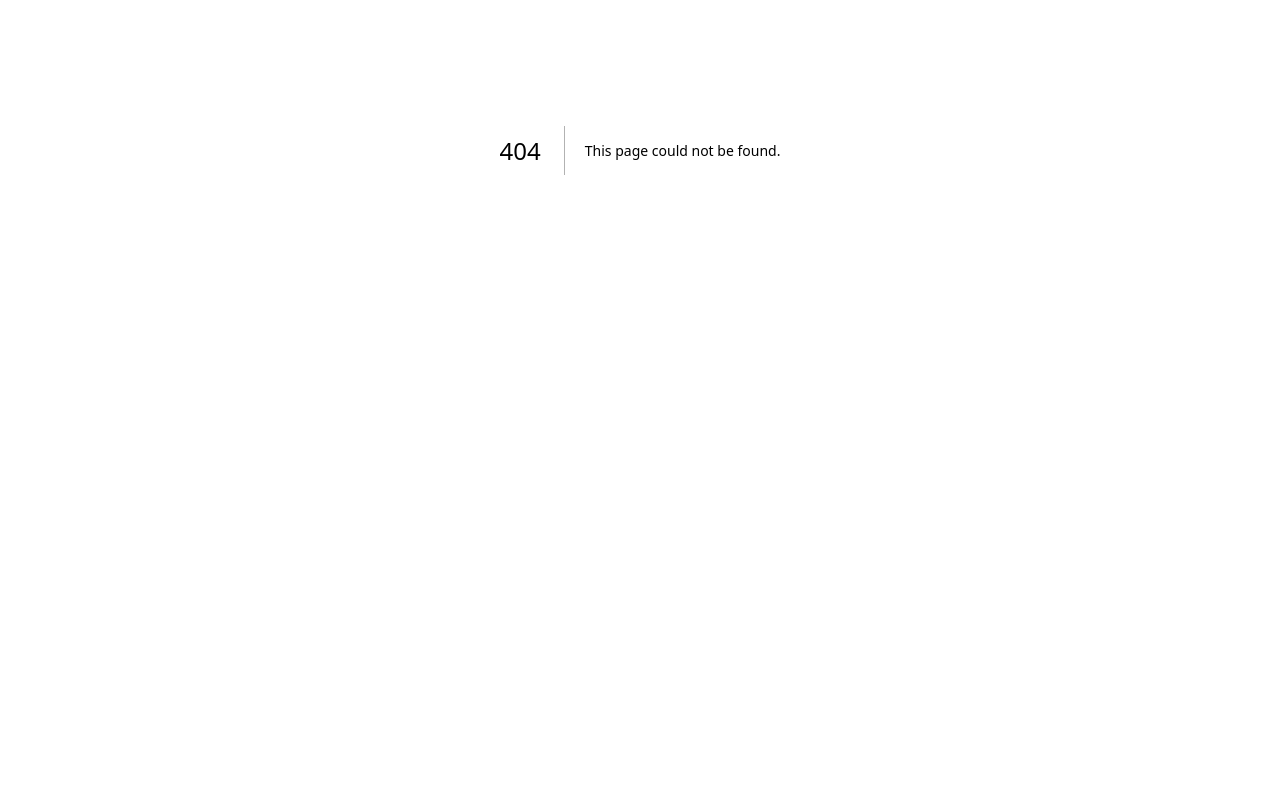
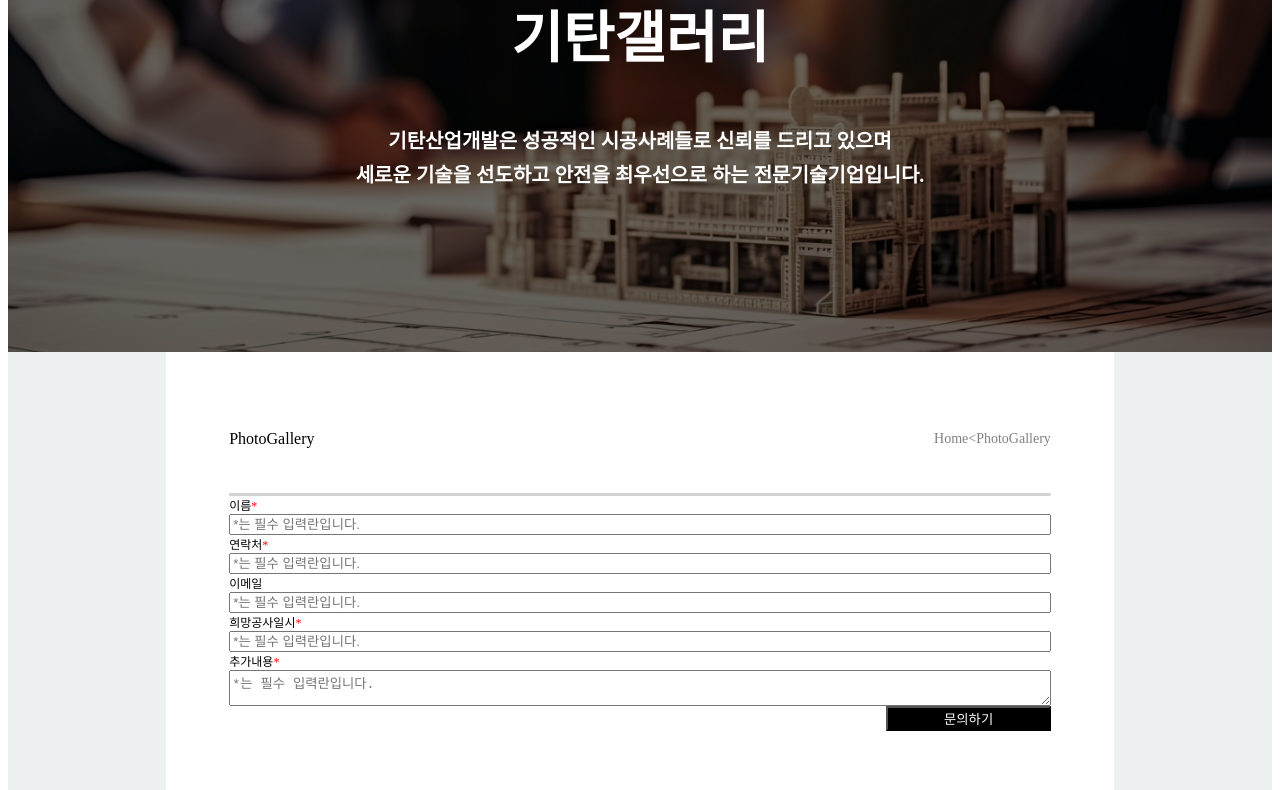
Before and after one commit to HUMBLE25/gittan_homepage, a Next.js app: page /contact in a window 1280 px wide. Before the commit this address had no page. Shown: the part 250-1040 px from the top of the page. Before the commit the page ends 800 px from the top, so only its background shows below. Built offline with nearby package versions, Linux system fonts and the light colour scheme.

Commit message:
CREATE contact page

```diff
--- a/src/components/Header.tsx
+++ b/src/components/Header.tsx
@@ -14,6 +14,7 @@ const Header: React.FC = () => {
                 <Link href="/microPiles" className={styles.menuItem}>사업소개</Link>
                 <Link href="/constructionPerformance" className={styles.menuItem}>시공실적</Link>
                 <Link href="/gittanGallery" className={styles.menuItem}>기탄갤러리</Link>
+                <Link href="/contact" className={styles.menuItem}>견적문의</Link>
                 <div className={styles.menuItem}><a href='https://blog.naver.com/gittan'>공식블로그</a></div>
             </div>
         </div>
--- /dev/null
+++ b/src/pages/contact.tsx
@@ -0,0 +1,118 @@
+import React, { useState } from 'react';
+import styles from '@/src/styles/contact.module.css';
+import Header from '../components/Header';
+import Footer from '../components/Footer';
+
+const Contact: React.FC = () => {
+
+    const [formData, setFormData] = useState({
+        name: '',
+        email: '',
+        phoneNumber: '',
+        subject: '',
+        message: '',
+      });
+
+      const handleChange = (e: React.ChangeEvent<HTMLInputElement | HTMLTextAreaElement>) => {
+        const { name, value } = e.target;
+        setFormData(prevState => ({
+          ...prevState,
+          [name]: value
+        }));
+      };
+
+    const handleSubmit = (e: React.FormEvent) => {
+        e.preventDefault();
+        // 폼 데이터를 처리하는 로직, 예를 들어 API에 POST 요청을 보내는 등의 작업을 추가하세요.
+        console.log(formData);
+    };
+    const optionText = "*는 필수 입력란입니다.";
+    return (
+        <div className={styles.wrapper}>
+            <Header/>
+            {/* 배너 */}
+            <div className={styles.banner}>
+                <div className={styles.banner_img} style={{backgroundImage:`url(/gallery_main_img.svg)`}}/>
+                <div className={styles.banner_overlay} />
+                <div className={styles.banner_title}>기탄갤러리</div>
+                <div className={styles.banner_contents}>기탄산업개발은 성공적인 시공사례들로 신뢰를 드리고 있으며 <br></br> 세로운 기술을 선도하고 안전을 최우선으로 하는 전문기술기업입니다.</div>
+            </div>
+            {/* 바디 */}
+            <div className={styles.body}>
+                <div className={styles.board_wrapper}>
+                    <div className={styles.board_header}>
+                        <div className={styles.board_title_wrapper}>
+                            <div className={styles.board_box}></div>
+                            <div className={styles.board_title}>PhotoGallery</div>
+                        </div>
+                        <div className={styles.board_index}>Home{`<`}PhotoGallery</div>
+                    </div>
+                {/* 보드 바디 */}
+                <div className={styles.board_body}>
+                <form onSubmit={handleSubmit} className={styles.inquiryForm}>
+                    <div className={styles.item}>
+                        <div className={styles.subitem}>이름<span>*</span></div>
+                        <input
+                            type="text"
+                            name="name"
+                            value={formData.name}
+                            onChange={handleChange}
+                            placeholder= {optionText}
+                            className={styles.inputField}
+                        />
+                    </div>
+
+                    <div className={styles.item}>
+                        <div className={styles.subitem}>연락처<span>*</span></div>
+                        <input
+                            type="email"
+                            name="email"
+                            value={formData.email}
+                            onChange={handleChange}
+                            placeholder= {optionText}
+                            className={styles.inputField}
+                        />
+                    </div>
+                    <div className={styles.item}>
+                        <div className={styles.subitem}>이메일</div>
+                    <input
+                        type="text"
+                        name="phoneNumber"
+                        value={formData.phoneNumber}
+                        onChange={handleChange}
+                        placeholder= {optionText}
+                        className={styles.inputField}
+                    />
+                    </div>
+                    <div className={styles.item}>
+                        <div className={styles.subitem}>희망공사일시<span>*</span></div>
+                    <input
+                        type="text"
+                        name="subject"
+                        value={formData.subject}
+                        onChange={handleChange}
+                        placeholder= {optionText}
+                        className={styles.inputField}
+                    />
+                    </div>
+                    <div className={styles.item}>
+                        <div className={styles.subitem}>추가내용<span>*</span></div>
+                        <textarea
+                            name="message"
+                            value={formData.message}
+                            onChange={handleChange}
+                            placeholder= {optionText}
+                            className={styles.textareaField}
+                        />
+                    </div>
+                    <button type="submit" className={styles.submitButton}>문의하기</button>
+                    </form>
+                </div>
+                </div>
+            </div>
+            <Footer />
+        </div>
+    );
+};
+
+export default Contact;
--- a/src/pages/gittanGallery.tsx
+++ b/src/pages/gittanGallery.tsx
@@ -76,7 +76,7 @@ const GittanGallery: React.FC = () => {
                     </div>
                 {/* 보드 바디 */}
                 <div className={styles.board_body}>
-                {selectedItem && <Modal item={selectedItem} onClose={() => setSelectedItem(null)}/>}
+                {selectedItem && <Modal item={selectedItem} onClose={() => setSelectedItem(null)} />}
                 {currentData && currentData.length > 0 ? (
                         <div className={styles.gallery}>
                             {currentData.map((item, index) => (
@@ -104,9 +104,7 @@ const GittanGallery: React.FC = () => {
                         ))}
                     </div>
                 </div>
-
                 </div>
-
             </div>
             <Footer />
 
--- /dev/null
+++ b/src/styles/contact.module.css
@@ -0,0 +1,171 @@
+.wrapper {
+    width: 100%;
+    height: 200%;
+    margin: 0px;
+    padding: 0px;
+    background: #EEF1F2;
+    position: relative;
+    display: flex;
+    flex-direction: column;
+    /* justify-content: space-between; */
+    /* border: 2px solid violet; */
+}
+
+.banner {
+    width: 100%;
+    height: 520px;
+    position: relative;
+    background: white;
+    display: flex;
+    flex-direction: column;
+    justify-content: center;
+    align-items: center;
+    transition: all 1s ease;
+    /* border: 2px solid red; */
+}
+
+.banner_img {
+    width: 100%;
+    height: 100%;
+    top: 0;
+    position: absolute;
+    background-size: cover;
+    background-position: center;
+    transition: all 1s ease;
+}
+
+.banner_overlay {
+    width: 100%;
+    height: 100%;
+    top: 0;
+    position: absolute;
+    background: rgba(0, 0, 0, 0.40);
+    transition: all 1s ease;
+}
+
+.banner_title {
+    width: 100%;
+    text-align: center;
+    position: relative;
+    color: white;
+    font-size: 56px;
+    font-family: Nanum Gothic;
+    font-weight: 700;
+    word-wrap: break-word;
+    transition: all 1s ease;
+    /* border: 2px solid beige; */
+    margin-bottom: 50px;
+}
+
+.banner_contents {
+    width: 100%;
+    text-align: center;
+    position: relative;
+    color: white;
+    font-size: 20px;
+    font-family: Nanum Gothic;
+    font-weight: 700;
+    word-wrap: break-word;
+    transition: all 1s ease;
+    line-height: 1.7;
+}
+
+
+
+
+.body{
+    width: 100%;
+    height: auto;
+    position: relative;
+    display: flex;
+    flex-direction: column;
+    align-items: center;
+    background: #EEF1F2;
+    margin-bottom: 40%;
+    /* border: 2px solid blue; */
+}
+
+.board_wrapper {
+    width: 65%;
+    height: auto;
+    position: relative;
+    display: flex;
+    flex-direction: column;
+    align-items: center;
+    background: #ffffff;
+    /* border: 2px solid green; */
+    padding: 3% 5% 0% 5%;
+}
+
+.board_header{
+    width: 100%;
+    position: relative;
+    display: flex;
+    justify-content: space-between;
+    align-items: center;
+    /* border: 1px solid blue; */
+    background-image: linear-gradient(to right,#D3D3D3, #D3D3D3);
+    background-repeat: no-repeat;
+    background-position: center bottom;
+    padding: 0px 0px 1% 0px;
+    background-size: 100% 3px;
+}
+
+.board_index{
+    position: relative;
+    display: flex;
+    align-items: center;
+    font-size: 14px;
+    color: gray;
+    margin-top: 5%;
+    margin-bottom: 5%;
+    /* border: 2px solid yellowgreen; */
+}
+
+.board_body{
+    width: 100%;
+    height: auto;
+    position: relative;
+    display: flex;
+    flex-direction: column;
+
+    align-items: center;
+    /* border:2px solid red; */
+}
+
+.inquiryForm{
+    width: 100%;
+    display: flex;
+    flex-direction: column;
+    justify-content: space-around;
+    /* gap: 2%; */
+    /* align-items: center; */
+    justify-content: center;
+    margin-bottom: 10%;
+}
+
+.item{
+    display: flex;
+    flex-direction: column;
+}
+
+.subitem{
+    font-size: 12px;
+}
+
+.subitem span{
+color: red;
+}
+
+.submitButton{
+    width: 20%;
+    color: white;
+    background-color: black;
+    /* border: 2px solid red; */
+    margin-left: 80%;
+}
+.submitButton:hover{
+    color: black;
+    background-color: white;
+
+}
--- a/src/styles/gittanGallery.module.css
+++ b/src/styles/gittanGallery.module.css
@@ -155,6 +155,7 @@
     align-items: center;
     /* border: 2px solid red; */
 }
+
 .board_body{
     width: 100%;
     height: auto;
--- a/src/styles/header.module.css
+++ b/src/styles/header.module.css
@@ -96,7 +96,7 @@
 
 @media (max-width: 480px) {
     .spacer{
-        width: 45px;
+        width: 20px;
         height: 10px;
     }
     .logo_wrapper{
```
